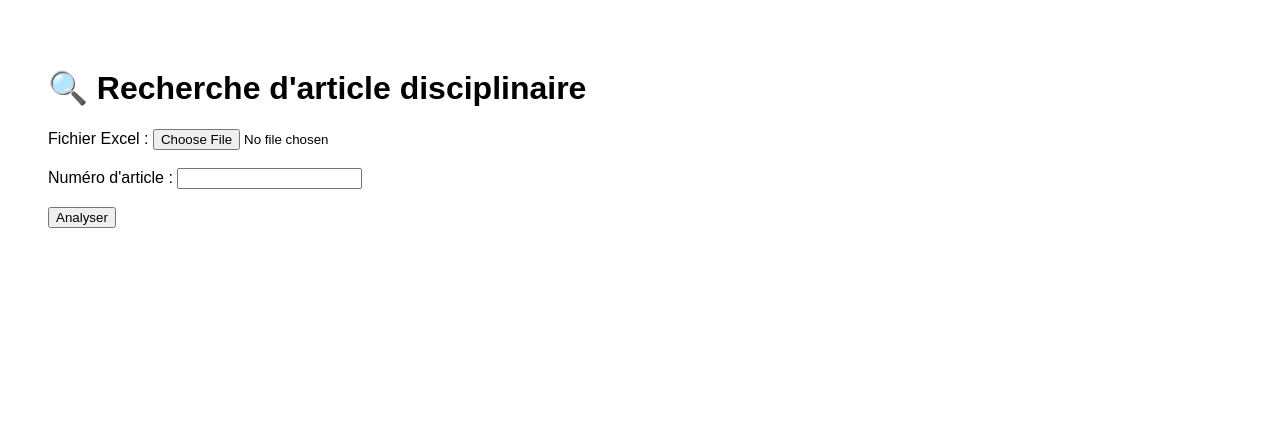
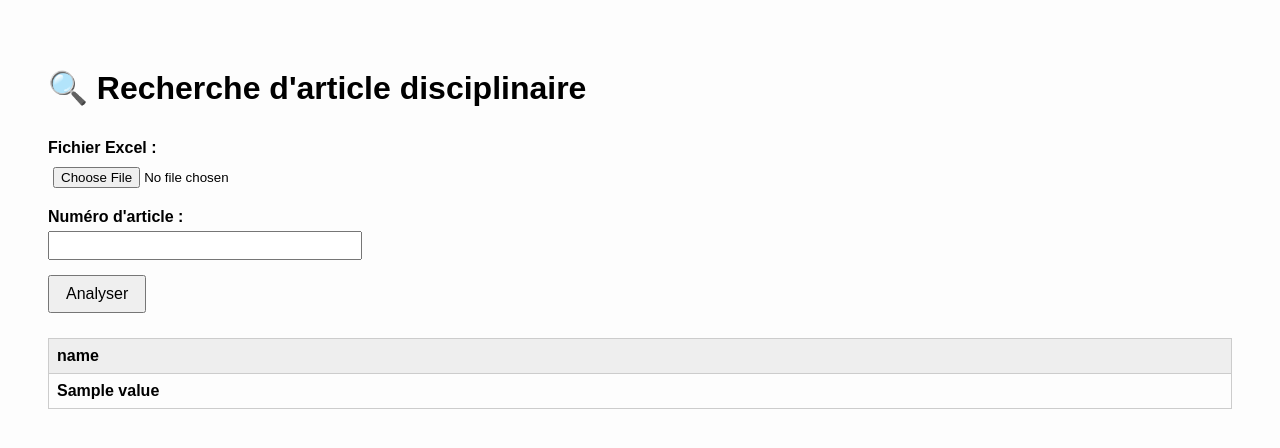
Before and after one commit to BPelletier258/analyseur-discipline, a Flask app: template templates/index.html in a window 1280 px wide. Shown: the top 448 px of the page. Run offline with Flask 2, Linux system fonts and the light colour scheme; the template is opened without the code that fills it: most values are stand-ins (such as "Sample title", 1, 10 or a date in 2020).

Commit message:
Update index.html

```diff
--- a/templates/index.html
+++ b/templates/index.html
@@ -7,14 +7,61 @@
         body {
             font-family: Arial, sans-serif;
             padding: 40px;
+            background-color: #fdfdfd;
         }
+
         h1 {
             font-size: 2em;
+            margin-bottom: 1em;
         }
+
+        label {
+            font-weight: bold;
+        }
+
+        input[type="file"],
+        input[type="text"] {
+            margin-top: 5px;
+            margin-bottom: 15px;
+            padding: 5px;
+            width: 300px;
+        }
+
+        button {
+            padding: 8px 16px;
+            font-size: 1em;
+            cursor: pointer;
+        }
+
         .erreur {
             color: red;
             font-weight: bold;
             margin-top: 20px;
+        }
+
+        table {
+            margin-top: 25px;
+            border-collapse: collapse;
+            width: 100%;
+        }
+
+        th, td {
+            border: 1px solid #ccc;
+            padding: 8px;
+            text-align: left;
+        }
+
+        th {
+            background-color: #eee;
+        }
+
+        td:first-child {
+            font-weight: bold;
+        }
+
+        .highlight {
+            color: red;
+            font-weight: bold;
         }
     </style>
 </head>
@@ -22,17 +69,42 @@
     <h1>🔍 Recherche d'article disciplinaire</h1>
 
     <form method="post" action="/analyse" enctype="multipart/form-data">
-        <label for="fichier">Fichier Excel :</label>
-        <input type="file" name="fichier" id="fichier" required><br><br>
-
-        <label for="article">Numéro d'article :</label>
-        <input type="text" name="article" id="article" required><br><br>
-
-        <button type="submit">Analyser</button>
+        <div>
+            <label for="fichier">Fichier Excel :</label><br>
+            <input type="file" name="fichier" id="fichier" required>
+        </div>
+        <div>
+            <label for="article">Numéro d'article :</label><br>
+            <input type="text" name="article" id="article" required>
+        </div>
+        <div>
+            <button type="submit">Analyser</button>
+        </div>
     </form>
 
     {% if erreur %}
         <div class="erreur">Erreur de traitement : {{ erreur }}</div>
     {% endif %}
+
+    {% if resultats %}
+        <table>
+            <thead>
+                <tr>
+                    {% for col in resultats[0].keys() %}
+                        <th>{{ col }}</th>
+                    {% endfor %}
+                </tr>
+            </thead>
+            <tbody>
+                {% for row in resultats %}
+                    <tr>
+                        {% for value in row.values() %}
+                            <td class="{% if 'Art' in value|string %}highlight{% endif %}">{{ value }}</td>
+                        {% endfor %}
+                    </tr>
+                {% endfor %}
+            </tbody>
+        </table>
+    {% endif %}
 </body>
 </html>
```
